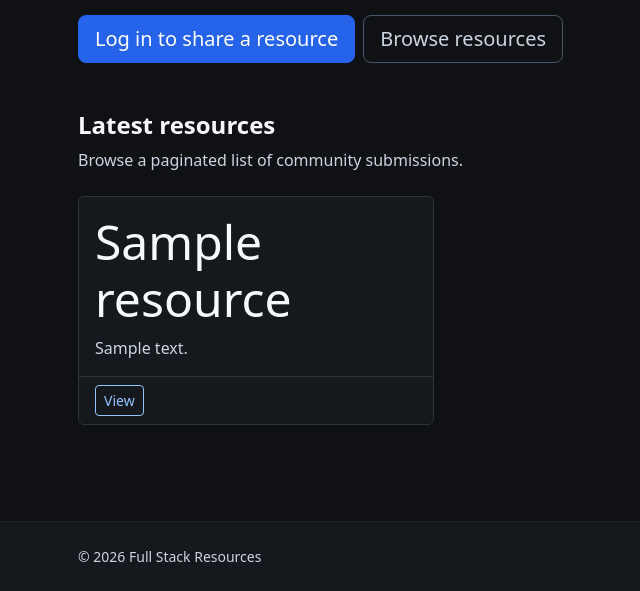
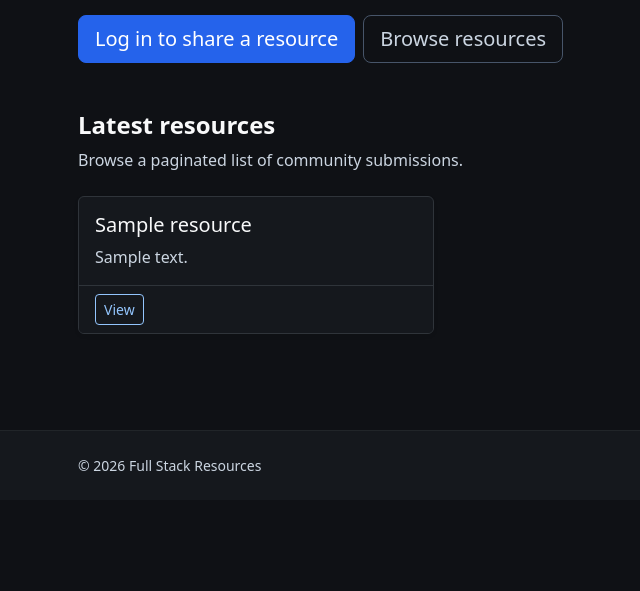
Before and after one commit to niraj-sachania/full-stack-resources, a Django app: page / in a window 1280 px wide. Shown: the part 397-988 px from the top of the page, without its empty margins (4-644 px from the left). After the commit the page ends 868 px from the top, so only its background shows below. Run offline with Django 4.2, Linux system fonts and the light colour scheme; tables that the repository leaves empty hold one stand-in row (values such as "Sample post"); some libraries are stand-ins or nearby versions.

Commit message:
style: adjust card title font size for consistency

```diff
--- a/fullstackresources/templates/resource_card.html
+++ b/fullstackresources/templates/resource_card.html
@@ -1,7 +1,7 @@
 <div class="col-md-6 col-lg-4">
   <div class="card h-100 shadow-sm bg-dark text-light border-secondary">
     <div class="card-body">
-      <h3 class="card-title display-5">{{ resource.title }}</h3>
+      <h3 class="card-title h5">{{ resource.title }}</h3>
       <p class="card-text text-white-50">{{ resource.description | safe }}</p>
     </div>
     <div class="card-footer bg-dark border-top border-secondary">
```
